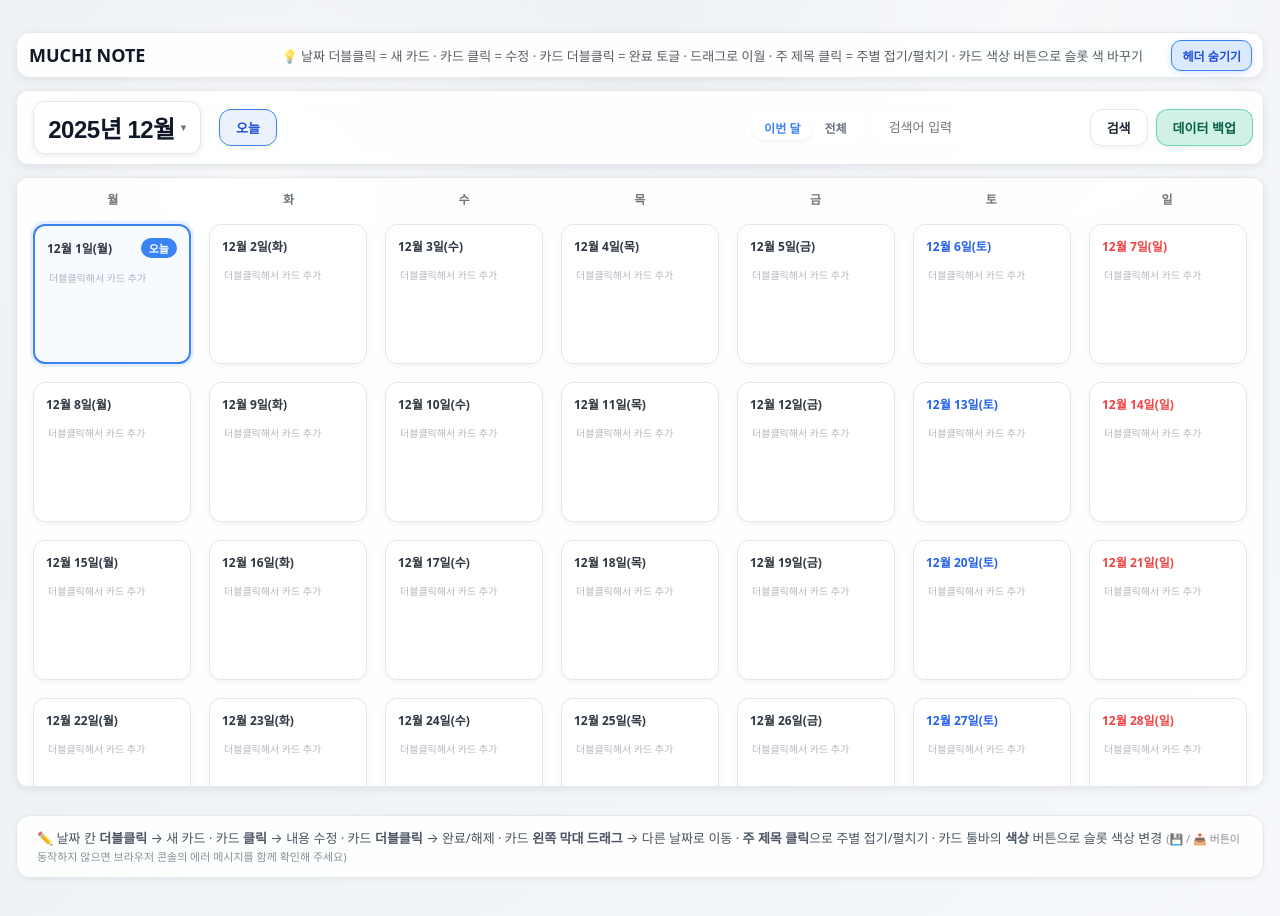
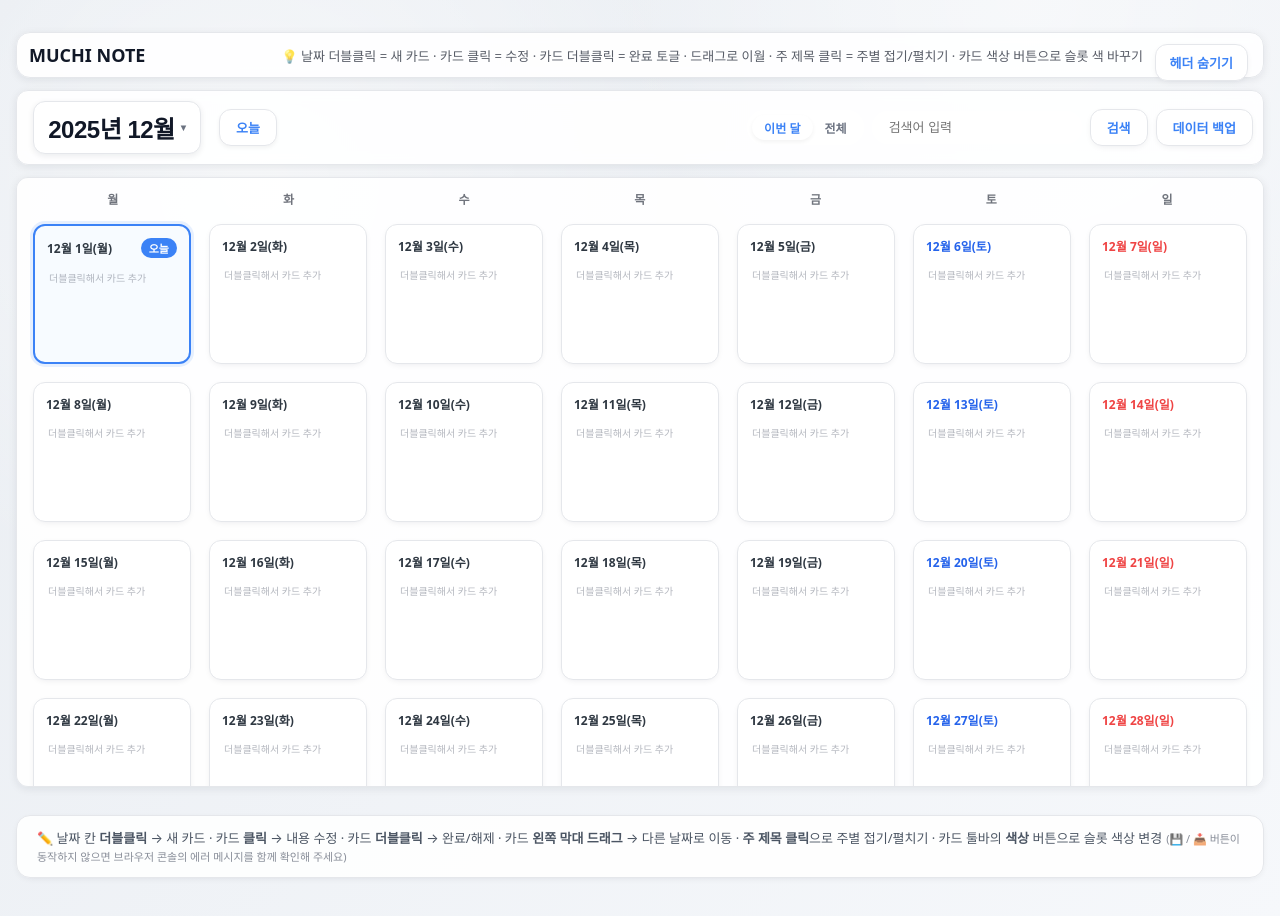
Before and after one commit to yam-chi/muchi23, a Next.js app: page / in a window 1280 px wide. Shown: the top 916 px of the page. Built offline with nearby package versions, Linux system fonts and the light colour scheme; no server answers.

Commit message:
버튼 정렬

```diff
--- a/app/globals.css
+++ b/app/globals.css
@@ -137,10 +137,10 @@
       padding: 8px 16px;
       font-size: 13px;
       font-weight: 600;
-      color: #1f2937;
+      color: #3b82f6;
       cursor: pointer;
       box-shadow: var(--shadow-card);
-      transition: background 0.15s ease, transform 0.15s ease;
+      transition: background 0.15s ease, transform 0.15s ease, color 0.15s ease, border-color 0.15s ease;
     }
 
     .btn:hover {
@@ -150,29 +150,31 @@
     }
 
     .btn-green {
-      background: rgba(16, 185, 129, 0.2);
-      border-color: rgba(16, 185, 129, 0.5);
-      color: #065f46;
+      background: #ffffff;
+      border-color: #e5e7eb;
+      color: #3b82f6;
     }
 
     .btn-green:hover {
-      background: rgba(16, 185, 129, 0.3);
-      border-color: rgba(16, 185, 129, 0.8);
+      background: #f8fafc;
+      border-color: #e5e7eb;
+      color: #2563eb;
     }
 
     /* 오늘 버튼 스타일 추가 */
     .btn-today {
-      border-color: #3b82f6;
-      color: #1d4ed8;
-      background: rgba(59, 130, 246, 0.1);
-      font-weight: 700;
+      border-color: #e5e7eb;
+      color: #3b82f6;
+      background: #ffffff;
+      font-weight: 600;
+      box-shadow: 0 2px 4px rgba(0, 0, 0, 0.05);
       margin-left: 4px;
     }
 
     .btn-today:hover {
-      background: rgba(59, 130, 246, 0.2);
-      border-color: #2563eb;
-      color: #1e40af;
+      background: #f8fafc;
+      border-color: #e5e7eb;
+      color: #2563eb;
     }
 
     /* 년/월 선택 토글 UI */
@@ -328,16 +330,16 @@
     /* 헤더/탑바 토글 */
     .header-toggle {
       position: absolute;
-      top: 8px;
-      right: 12px;
+      top: 12px;
+      right: 16px;
       z-index: 25;
-      padding: 6px 10px;
-      font-size: 12px;
-      border-radius: 10px;
-      background: #dbeafe;
-      border-color: #3b82f6;
-      color: #1d4ed8;
-      box-shadow: 0 2px 6px rgba(59, 130, 246, 0.2);
+      padding: 8px 14px;
+      font-size: 13px;
+      border-radius: 12px;
+      background: #ffffff;
+      border: 1px solid #e5e7eb;
+      color: #3b82f6;
+      box-shadow: var(--shadow-card);
     }
 
     .header-collapsed header {
```
